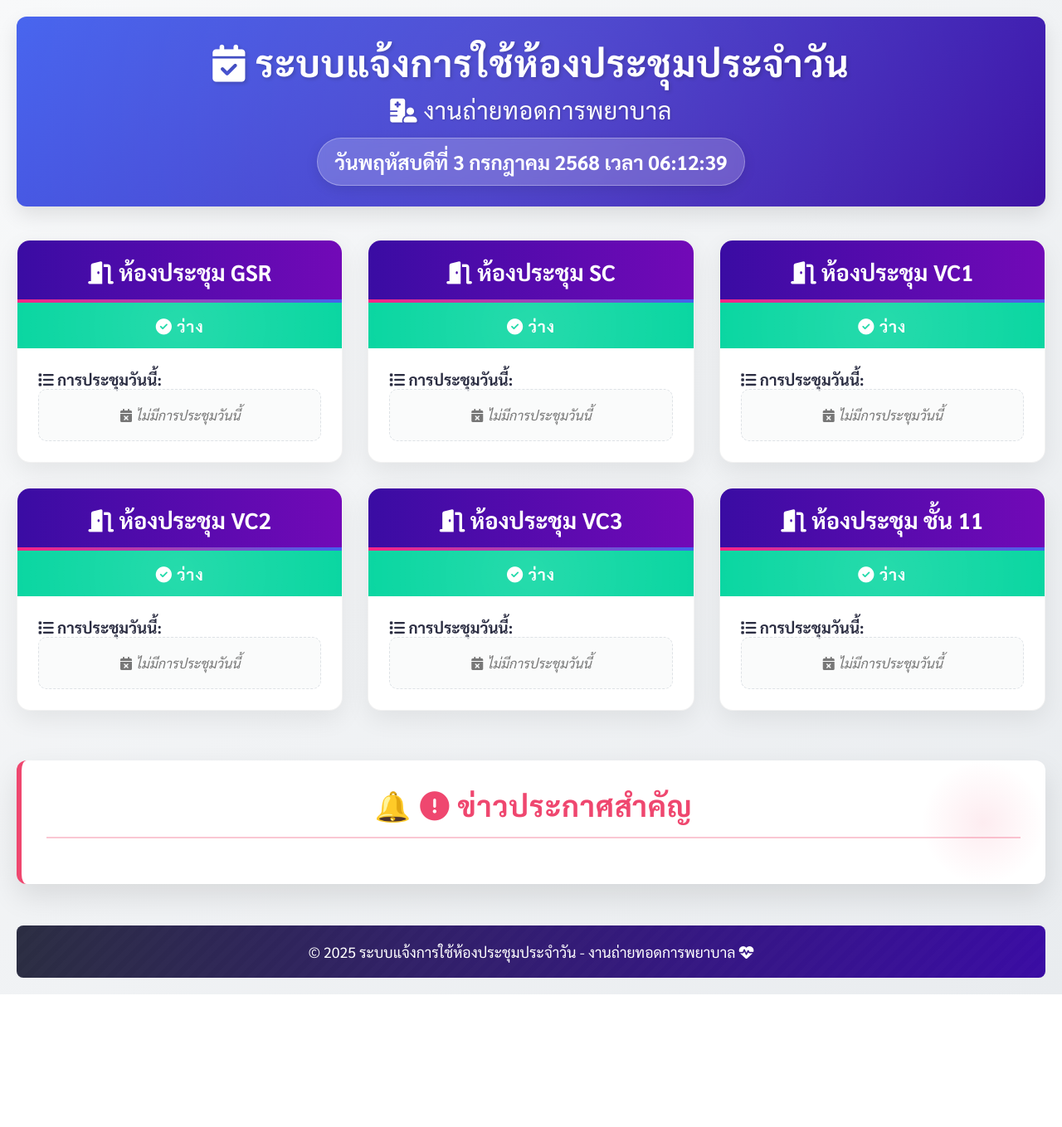
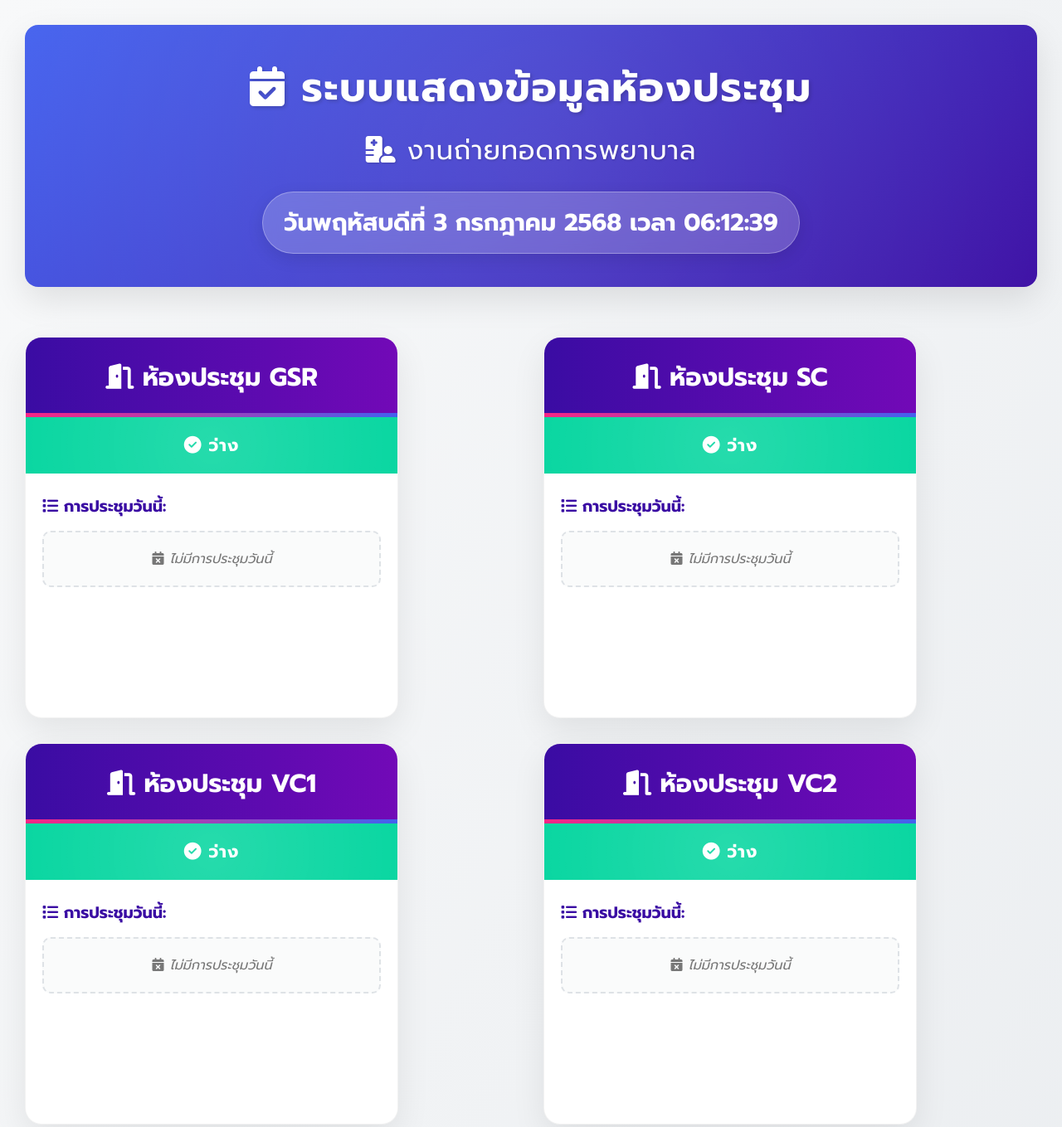
Before and after one commit to Nattachai534/meetingroom, a plain HTML site: page index.html in a window 1280 px wide. Shown: the top 1359 px of the page at 83% size. Before the commit the page ends 1199 px from the top, so only its background shows below. Drawn offline with Linux system fonts and the light colour scheme.

Commit message:
Update index.html

```diff
--- a/index.html
+++ b/index.html
@@ -5,7 +5,7 @@
     <meta name="viewport" content="width=device-width, initial-scale=1.0">
     <title>ระบบแจ้งการใช้ห้องประชุมประจำวัน - งานถ่ายทอดการพยาบาล</title>
     <link href="https://cdnjs.cloudflare.com/ajax/libs/font-awesome/6.4.0/css/all.min.css" rel="stylesheet">
-    <link href="https://fonts.googleapis.com/css2?family=Sarabun:wght@300;400;500;600;700&family=Sarabun:wght@300;400;500;600&family=Sarabun:wght@300;400;500;600;700&display=swap" rel="stylesheet">
+    <link href="https://fonts.googleapis.com/css2?family=Prompt:wght@300;400;500;600;700&family=Kanit:wght@300;400;500;600&family=Sarabun:wght@300;400;500;600;700&display=swap" rel="stylesheet">
     <style>
         :root {
             --primary-color: #4361ee;
@@ -22,7 +22,7 @@
             margin: 0;
             padding: 0;
             box-sizing: border-box;
-            font-family: 'Sarabun', 'Sarabun', 'Sarabun', sans-serif;
+            font-family: 'Prompt', 'Kanit', 'Sarabun', sans-serif;
         }
 
         body {
@@ -32,18 +32,18 @@
         }
 
         .container {
-            max-width: 1300px;
+            max-width: 2400px;
             margin: 0 auto;
-            padding: 20px;
+            padding: 40px;
         }
 
         header {
             background: linear-gradient(135deg, var(--primary-color), var(--secondary-color));
             color: white;
-            padding: 25px 0;
-            margin-bottom: 40px;
-            border-radius: 12px;
-            box-shadow: 0 10px 25px rgba(0, 0, 0, 0.1);
+            padding: 40px 0;
+            margin-bottom: 60px;
+            border-radius: 16px;
+            box-shadow: 0 15px 40px rgba(0, 0, 0, 0.1);
             position: relative;
             overflow: hidden;
         }
@@ -61,73 +61,75 @@
 
         header h1 {
             text-align: center;
-            font-size: 2.8rem;
-            margin-bottom: 10px;
+            font-size: 4rem;
+            margin-bottom: 15px;
             text-shadow: 2px 2px 4px rgba(0,0,0,0.2);
-            letter-spacing: 1px;
+            letter-spacing: 2px;
         }
 
         header h2 {
             text-align: center;
             color: white;
-            margin-bottom: 15px;
-            font-size: 1.8rem;
+            margin-bottom: 25px;
+            font-size: 2.5rem;
             font-weight: 400;
             text-shadow: 1px 1px 3px rgba(0,0,0,0.2);
-            letter-spacing: 0.5px;
+            letter-spacing: 1px;
         }
 
         .current-time {
             text-align: center;
-            font-size: 1.5rem;
+            font-size: 2rem;
             font-weight: bold;
             background-color: rgba(255, 255, 255, 0.2);
             color: white;
-            padding: 12px 20px;
+            padding: 18px 30px;
             border-radius: 50px;
             width: fit-content;
-            margin: 10px auto 0;
-            box-shadow: 0 4px 15px rgba(0, 0, 0, 0.1);
-            backdrop-filter: blur(5px);
+            margin: 15px auto 0;
+            box-shadow: 0 6px 20px rgba(0, 0, 0, 0.1);
+            backdrop-filter: blur(10px);
             border: 1px solid rgba(255, 255, 255, 0.3);
             transition: all 0.3s ease;
         }
 
         .current-time:hover {
-            transform: translateY(-3px);
-            box-shadow: 0 6px 20px rgba(0, 0, 0, 0.15);
+            transform: translateY(-5px);
+            box-shadow: 0 10px 30px rgba(0, 0, 0, 0.15);
         }
 
         .rooms-container {
             display: grid;
-            grid-template-columns: repeat(auto-fill, minmax(340px, 1fr));
-            gap: 30px;
-            margin-top: 40px;
+            grid-template-columns: repeat(5, 1fr);
+            gap: 35px;
+            margin-top: 60px;
         }
 
         .room-card {
             background-color: white;
-            border-radius: 16px;
-            box-shadow: 0 10px 30px rgba(0, 0, 0, 0.07);
+            border-radius: 20px;
+            box-shadow: 0 15px 40px rgba(0, 0, 0, 0.08);
             overflow: hidden;
             transition: all 0.4s ease;
             border: 1px solid rgba(0, 0, 0, 0.05);
             height: 100%;
             display: flex;
             flex-direction: column;
+            min-height: 450px;
+            max-width: 450px;
         }
 
         .room-card:hover {
-            transform: translateY(-10px);
-            box-shadow: 0 15px 35px rgba(0, 0, 0, 0.1);
+            transform: translateY(-15px);
+            box-shadow: 0 25px 50px rgba(0, 0, 0, 0.12);
         }
 
         .room-header {
             background: linear-gradient(to right, var(--secondary-color), var(--accent-color));
             color: white;
-            padding: 20px;
+            padding: 25px 15px;
             text-align: center;
-            font-size: 1.7rem;
+            font-size: 1.8rem;
             font-weight: bold;
             position: relative;
             overflow: hidden;
@@ -139,15 +141,15 @@
             bottom: 0;
             left: 0;
             width: 100%;
-            height: 4px;
+            height: 5px;
             background: linear-gradient(to right, #f72585, #4361ee);
         }
 
         .room-status {
-            padding: 15px;
+            padding: 18px;
             text-align: center;
             font-weight: bold;
-            font-size: 1.2rem;
+            font-size: 1.3rem;
             letter-spacing: 1px;
             text-transform: uppercase;
             transition: all 0.3s ease;
@@ -189,20 +191,26 @@
         }
 
         .room-details {
-            padding: 25px;
+            padding: 25px 20px;
             flex: 1;
             display: flex;
             flex-direction: column;
         }
 
+        .room-details h3 {
+            font-size: 1.2rem;
+            margin-bottom: 15px;
+            color: var(--secondary-color);
+        }
+
         .important-announcement {
-            margin-top: 60px;
-            margin-bottom: 40px;
+            margin-top: 80px;
+            margin-bottom: 60px;
             background-color: white;
-            border-left: 6px solid var(--occupied-color);
-            border-radius: 12px;
-            padding: 30px;
-            box-shadow: 0 15px 35px rgba(0, 0, 0, 0.1);
+            border-left: 8px solid var(--occupied-color);
+            border-radius: 16px;
+            padding: 45px;
+            box-shadow: 0 20px 50px rgba(0, 0, 0, 0.1);
             position: relative;
             overflow: hidden;
         }
@@ -212,55 +220,58 @@
             position: absolute;
             top: 0;
             right: 0;
-            width: 150px;
-            height: 150px;
+            width: 200px;
+            height: 200px;
             background-image: radial-gradient(circle, rgba(239, 71, 111, 0.1) 0%, rgba(239, 71, 111, 0) 70%);
             border-radius: 50%;
         }
 
         .announcement-title {
             color: var(--occupied-color);
-            font-size: 2.2rem;
+            font-size: 3rem;
             text-align: center;
-            margin-bottom: 25px;
+            margin-bottom: 35px;
             font-weight: bold;
-            letter-spacing: 1px;
-            border-bottom: 2px solid rgba(239, 71, 111, 0.3);
-            padding-bottom: 15px;
+            letter-spacing: 2px;
+            border-bottom: 3px solid rgba(239, 71, 111, 0.3);
+            padding-bottom: 20px;
             position: relative;
         }
 
         .announcement-title::before {
             content: '🔔';
-            margin-right: 10px;
+            margin-right: 15px;
+            font-size: 2.5rem;
         }
 
         .announcement-content {
             color: #333;
-            font-size: 1.05rem;
-            line-height: 1.7;
-            padding: 0 10px;
+            font-size: 1.3rem;
+            line-height: 1.8;
+            padding: 0 20px;
         }
 
         .announcement-content p {
-            margin-bottom: 20px;
+            margin-bottom: 25px;
         }
 
         .announcement-content strong {
             color: var(--dark-color);
             font-weight: 600;
+            font-size: 1.35rem;
         }
 
         .announcement-content ul {
-            margin-left: 25px;
-            margin-bottom: 20px;
+            margin-left: 35px;
+            margin-bottom: 25px;
             list-style-type: none;
         }
 
         .announcement-content li {
-            margin-bottom: 10px;
+            margin-bottom: 15px;
             position: relative;
-            padding-left: 25px;
+            padding-left: 35px;
+            font-size: 1.25rem;
         }
 
         .announcement-content li::before {
@@ -269,51 +280,54 @@
             left: 0;
             color: var(--accent-color);
             font-weight: bold;
+            font-size: 1.3rem;
         }
 
         .meeting-info {
             margin-bottom: 15px;
-            padding: 15px;
+            padding: 15px 12px;
             border-radius: 10px;
             background-color: #f8f9fa;
-            box-shadow: 0 4px 10px rgba(0, 0, 0, 0.03);
+            box-shadow: 0 4px 12px rgba(0, 0, 0, 0.04);
             border-left: 4px solid var(--primary-color);
             transition: all 0.3s ease;
         }
 
         .meeting-info:hover {
             transform: translateX(5px);
-            box-shadow: 0 6px 15px rgba(0, 0, 0, 0.05);
+            box-shadow: 0 6px 18px rgba(0, 0, 0, 0.06);
         }
 
         .meeting-info h4 {
-            margin-bottom: 10px;
+            margin-bottom: 8px;
             color: var(--secondary-color);
-            font-size: 1.2rem;
+            font-size: 1.1rem;
         }
 
         .meeting-info p {
-            margin: 8px 0;
+            margin: 6px 0;
             color: var(--dark-color);
+            font-size: 0.95rem;
         }
 
         .no-meetings {
             text-align: center;
-            padding: 25px;
+            padding: 25px 15px;
             color: #6c757d;
             font-style: italic;
             background-color: rgba(248, 249, 250, 0.7);
             border-radius: 10px;
-            border: 1px dashed #dee2e6;
+            border: 2px dashed #dee2e6;
+            font-size: 1rem;
         }
 
         footer {
-            margin-top: 60px;
+            margin-top: 80px;
             text-align: center;
-            padding: 25px;
+            padding: 35px;
             background: linear-gradient(to right, var(--dark-color), #3a0ca3);
             color: white;
-            border-radius: 12px;
+            border-radius: 16px;
             position: relative;
             overflow: hidden;
         }
@@ -321,7 +335,7 @@
         footer p {
             position: relative;
             z-index: 1;
-            font-size: 1.1rem;
+            font-size: 1.3rem;
         }
 
         footer::before {
@@ -336,6 +350,84 @@
                                 transparent 75%, transparent);
             background-size: 20px 20px;
             opacity: 0.2;
+        }
+
+        @media (max-width: 2200px) {
+            .rooms-container {
+                grid-template-columns: repeat(4, 1fr);
+                gap: 30px;
+            }
+        }
+
+        @media (max-width: 1920px) {
+            .rooms-container {
+                grid-template-columns: repeat(3, 1fr);
+                gap: 30px;
+            }
+
+            .container {
+                max-width: 1800px;
+                padding: 35px;
+            }
+
+            header h1 {
+                font-size: 3.5rem;
+            }
+
+            header h2 {
+                font-size: 2.2rem;
+            }
+
+            .room-header {
+                font-size: 2rem;
+                padding: 28px 20px;
+            }
+
+            .room-card {
+                min-height: 480px;
+            }
+        }
+
+        @media (max-width: 1366px) {
+            .rooms-container {
+                grid-template-columns: repeat(2, 1fr);
+                gap: 30px;
+            }
+
+            .container {
+                max-width: 1300px;
+                padding: 30px;
+            }
+
+            header h1 {
+                font-size: 3rem;
+            }
+
+            header h2 {
+                font-size: 2rem;
+            }
+
+            .current-time {
+                font-size: 1.8rem;
+                padding: 15px 25px;
+            }
+
+            .announcement-title {
+                font-size: 2.5rem;
+            }
+
+            .announcement-content {
+                font-size: 1.2rem;
+            }
+
+            .room-header {
+                font-size: 1.9rem;
+                padding: 25px 18px;
+            }
+
+            .room-card {
+                min-height: 460px;
+            }
         }
 
         @media (max-width: 768px) {
@@ -363,6 +455,20 @@
 
             .announcement-title {
                 font-size: 1.8rem;
+            }
+
+            .container {
+                padding: 20px;
+            }
+
+            .room-header {
+                font-size: 1.6rem;
+                padding: 20px 15px;
+            }
+
+            .room-card {
+                min-height: 400px;
+                max-width: none;
             }
         }
 
@@ -427,7 +533,7 @@
 <body>
     <div class="container">
         <header>
-            <h1><i class="fas fa-calendar-check"></i> ระบบแจ้งการใช้ห้องประชุมประจำวัน</h1>
+            <h1><i class="fas fa-calendar-check"></i> ระบบแสดงข้อมูลห้องประชุม</h1>
             <h2><i class="fas fa-hospital-user"></i> งานถ่ายทอดการพยาบาล</h2>
             <div class="current-time" id="current-time"><i class="fas fa-clock"></i> กำลังโหลดเวลา...</div>
         </header>
@@ -455,7 +561,7 @@
                 id: 1,
                 name: "ห้องประชุม GSR",
                 meetings: [
-		    {
+                    {
                         title: "ประชุมงานวิจัย",
 			type: "On-site",
 			meet: "None",
@@ -463,13 +569,13 @@
                         startTime: "08:00",
                         endTime: "16:00"
                     }
-		]
+                ]
             },
             {
                 id: 2,
                 name: "ห้องประชุม SC",
                 meetings: [
-		    {
+                    {
                         title: "ปฐมนิเทศแพทย์ประจำบ้าน กลุ่มงานจักษุวิทยา ประจำปี 2568",
 			type: "On-site",
 			meet: "None",
@@ -477,7 +583,7 @@
                         startTime: "08:00",
                         endTime: "12:00"
                     }
-		]
+                ]
             },
             {
                 id: 3,
@@ -493,20 +599,6 @@
                 id: 5,
                 name: "ห้องประชุม VC3",
                 meetings: []
-            },
-            {
-                id: 6,
-                name: "ห้องประชุม ชั้น 11",
-                meetings: [
-		    {
-                        title: "โครงการพัฒนาศักยภาพพยาบาลสำเร็จใหม่",
-			type: "On-site",
-			meet: "None",
-                        date: "2025-05-13",
-                        startTime: "08:00",
-                        endTime: "16:00"
-                    }
-		]
             }
         ];
 
@@ -609,6 +701,7 @@
                 </div>
             `).join('');
         }
+
         // แปลงรูปแบบวันที่
         function formatDate(dateString) {
             const options = { weekday: 'long', year: 'numeric', month: 'long', day: 'numeric' };
```
